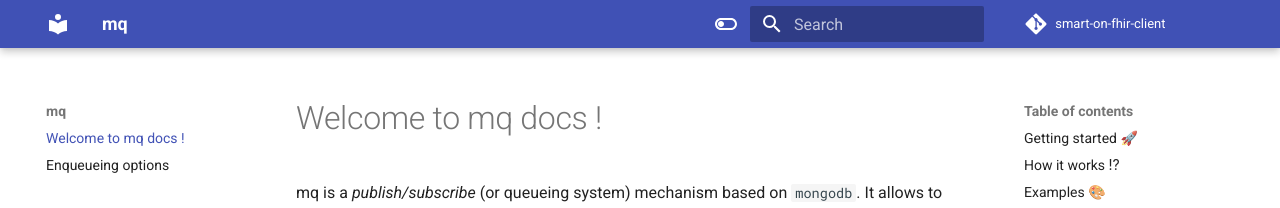
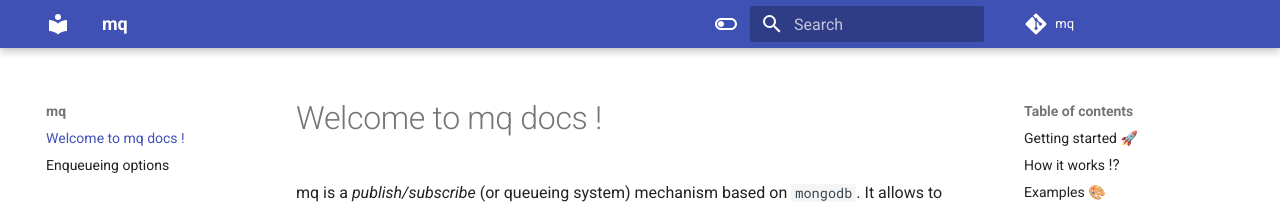
Before and after one commit to mamori-tai/mq, an MkDocs documentation site: the page built from docs/index.md, in a window 1280 px wide. Shown: the top 208 px of the page. Built offline with MkDocs 1.6.1 and Material for MkDocs 9.7.7, drawn with Linux system fonts in a browser that asks for light colours; comment, search, counter and statistics services are not loaded.

Commit message:
Update mkdocs.yml

```diff
--- a/mkdocs.yml
+++ b/mkdocs.yml
@@ -1,6 +1,6 @@
 site_name: mq
 repo_url: https://github.com/mamori-tai/mq
-repo_name: smart-on-fhir-client
+repo_name: mq
 theme:
   features:
     - content.code.annotate
```
